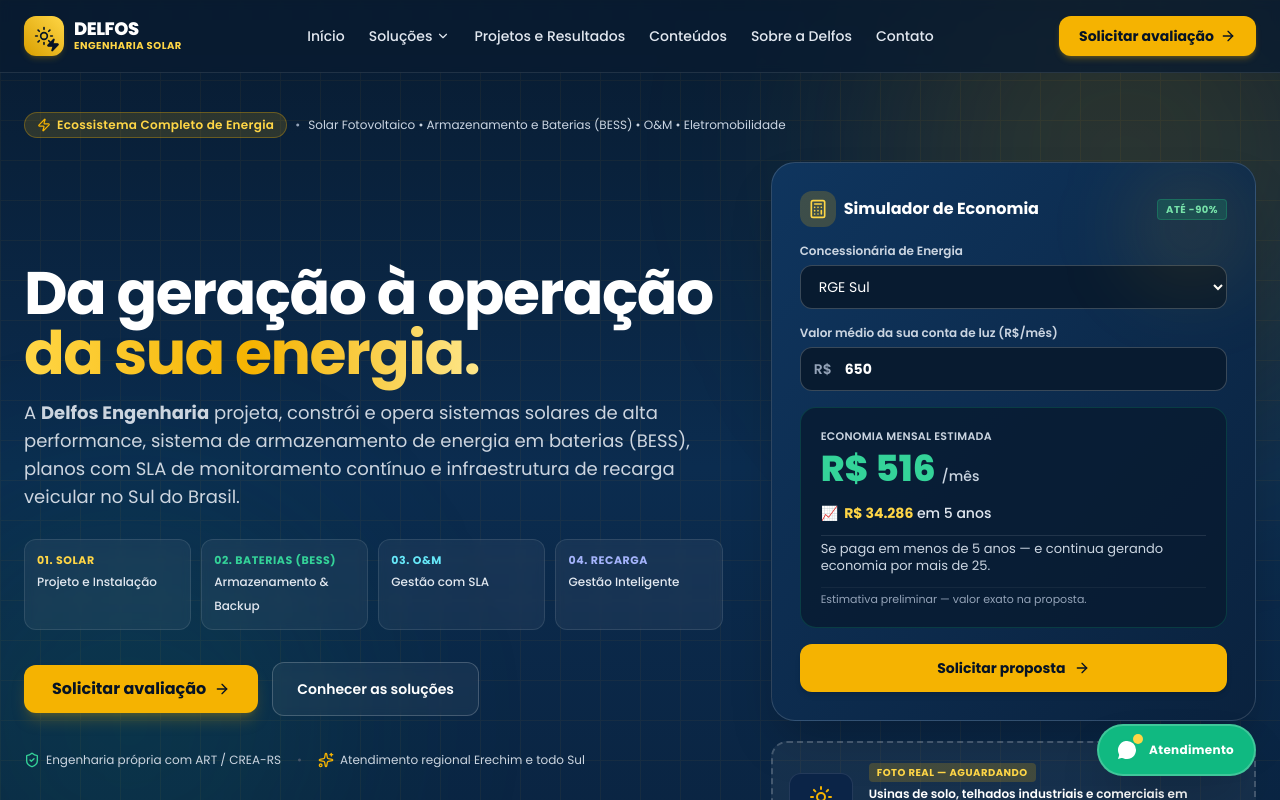
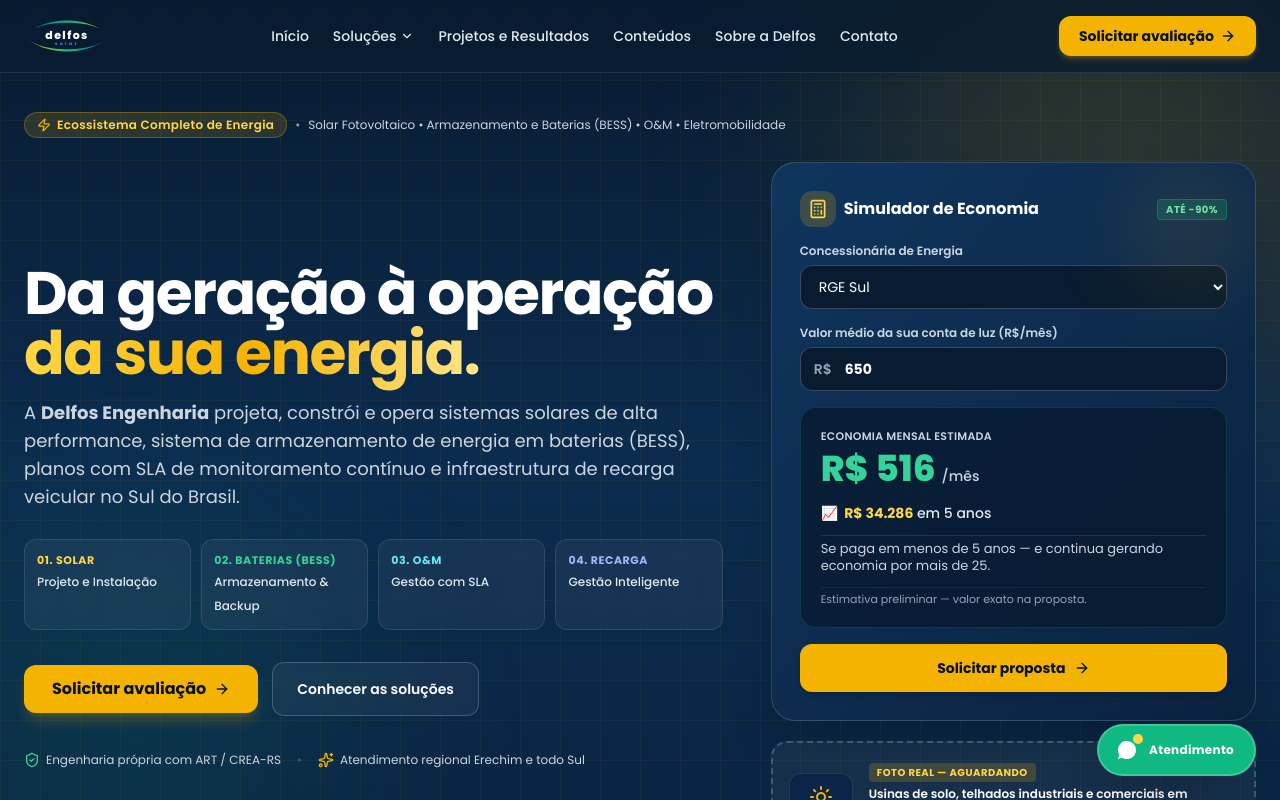
Before and after one commit to joaovictorbfuchs-cell/landing-page-delfos, a React (Vite) app: page / in a window 1280 px wide. Shown: the top 800 px of the page. Built offline with nearby package versions, Linux system fonts and the light colour scheme; what pocketbase would draw is missing.

Commit message:
Adiciona logo oficial da Delfos Solar no cabecalho, rodape, login e favicon sem sobrecarregar o carregamento

```diff
--- a/index.html
+++ b/index.html
@@ -4,6 +4,8 @@
   <head>
     <meta charset="UTF-8" />
     <meta name="viewport" content="width=device-width, initial-scale=1.0" />
+    <link rel="icon" type="image/svg+xml" href="/favicon.svg" />
+    <link rel="alternate icon" type="image/x-icon" href="/favicon.ico" />
     <title>Delfos Engenharia Solar — Da geração à operação da sua energia</title>
     <meta
       name="description"
--- /dev/null
+++ b/src/components/DelfosLogo.tsx
@@ -0,0 +1,200 @@
+import React from 'react'
+
+interface DelfosLogoProps {
+  className?: string
+  /**
+   * Altura em pixels (padrão: 38).
+   * Mantém a proporção exata da logo (~2.4:1 largura/altura).
+   */
+  height?: number
+  /**
+   * 'dark-bg': Para fundos escuros (header, rodapé escuro).
+   * 'light-bg': Para fundos claros (fundo branco, login, admin).
+   * 'white-capsule': Fundo branco arredondado sutil para visual idêntico ao oficial com contraste perfeito.
+   */
+  variant?: 'dark-bg' | 'light-bg' | 'white-capsule'
+  priority?: boolean
+  showSubtitle?: boolean
+}
+
+/**
+ * Componente oficial de logotipo da Delfos Solar.
+ * Renderiza a marca com precisão vetorial (SVG nativo superleve, 0 requisições de rede adicionais, ~1.8KB).
+ * Apresenta o elipse/laço com gradiente azul-verde-amarelo e o lettering "delfos solar".
+ */
+export default function DelfosLogo({
+  className = '',
+  height = 38,
+  variant = 'dark-bg',
+  showSubtitle = false,
+}: DelfosLogoProps) {
+  // Proporção viewBox: 360 x 150 (largura / altura = 2.4)
+  const width = Math.round(height * 2.4)
+
+  // Cores de texto adaptáveis conforme o fundo
+  const isDarkBg = variant === 'dark-bg'
+  const textDelfosColor = isDarkBg ? '#FFFFFF' : '#0B4870'
+  const textSolarColor = isDarkBg ? '#38BDF8' : '#06304E'
+
+  // Se o usuário pedir cápsula branca para contraste impecável em fundos escuros
+  if (variant === 'white-capsule') {
+    return (
+      <div
+        className={`inline-flex items-center justify-center bg-white px-3 py-1 rounded-xl shadow-xs transition-transform group-hover:scale-[1.02] ${className}`}
+        style={{ height: height + 6 }}
+      >
+        <svg
+          viewBox="0 0 360 150"
+          width={width}
+          height={height}
+          fill="none"
+          xmlns="http://www.w3.org/2000/svg"
+          role="img"
+          aria-label="Delfos Solar"
+          className="overflow-visible block shrink-0"
+        >
+          <defs>
+            {/* Gradiente superior: Azul profundo -> Teal/Verde -> Amarelo Solar */}
+            <linearGradient id="delfos-top-loop" x1="0%" y1="50%" x2="100%" y2="50%">
+              <stop offset="0%" stopColor="#1E5B8E" />
+              <stop offset="28%" stopColor="#25867E" />
+              <stop offset="58%" stopColor="#4FA561" />
+              <stop offset="85%" stopColor="#BDCB38" />
+              <stop offset="100%" stopColor="#F9D417" />
+            </linearGradient>
+
+            {/* Gradiente inferior: Amarelo Solar -> Verde -> Teal/Azul profundo */}
+            <linearGradient id="delfos-bottom-loop" x1="0%" y1="50%" x2="100%" y2="50%">
+              <stop offset="0%" stopColor="#F9D417" />
+              <stop offset="18%" stopColor="#B3C43B" />
+              <stop offset="50%" stopColor="#3F9668" />
+              <stop offset="78%" stopColor="#1B6D82" />
+              <stop offset="100%" stopColor="#124E76" />
+            </linearGradient>
+          </defs>
+
+          {/* Arco Superior (laço elíptico afinado nas extremidades) */}
+          <path
+            d="M 12 70 C 40 34, 115 10, 180 10 C 245 10, 320 34, 348 70 C 315 28, 235 20, 180 20 C 125 20, 45 28, 12 70 Z"
+            fill="url(#delfos-top-loop)"
+          />
+
+          {/* Arco Inferior (laço elíptico invertido afinado) */}
+          <path
+            d="M 12 80 C 45 122, 125 130, 180 130 C 235 130, 315 122, 348 80 C 320 116, 245 140, 180 140 C 115 140, 40 116, 12 80 Z"
+            fill="url(#delfos-bottom-loop)"
+          />
+
+          {/* Texto "delfos" */}
+          <text
+            x="180"
+            y="88"
+            textAnchor="middle"
+            fill="#0B4870"
+            fontFamily="'Poppins', -apple-system, BlinkMacSystemFont, 'Segoe UI', Roboto, sans-serif"
+            fontWeight="800"
+            fontSize="46"
+            letterSpacing="6px"
+          >
+            delfos
+          </text>
+
+          {/* Texto "solar" */}
+          <text
+            x="180"
+            y="114"
+            textAnchor="middle"
+            fill="#06304E"
+            fontFamily="'Poppins', -apple-system, BlinkMacSystemFont, 'Segoe UI', Roboto, sans-serif"
+            fontWeight="600"
+            fontSize="18"
+            letterSpacing="11px"
+          >
+            solar
+          </text>
+        </svg>
+      </div>
+    )
+  }
+
+  return (
+    <div className={`inline-flex items-center gap-2 ${className}`}>
+      <svg
+        viewBox="0 0 360 150"
+        width={width}
+        height={height}
+        fill="none"
+        xmlns="http://www.w3.org/2000/svg"
+        role="img"
+        aria-label="Delfos Solar"
+        className="overflow-visible block shrink-0"
+      >
+        <defs>
+          {/* Gradiente superior: Azul profundo -> Verde esmeralda -> Amarelo Solar */}
+          <linearGradient id={`delfos-top-${variant}`} x1="0%" y1="50%" x2="100%" y2="50%">
+            <stop offset="0%" stopColor="#2563EB" />
+            <stop offset="30%" stopColor="#0D9488" />
+            <stop offset="60%" stopColor="#10B981" />
+            <stop offset="85%" stopColor="#84CC16" />
+            <stop offset="100%" stopColor="#FACC15" />
+          </linearGradient>
+
+          {/* Gradiente inferior: Amarelo Solar -> Verde -> Teal/Azul profundo */}
+          <linearGradient id={`delfos-bottom-${variant}`} x1="0%" y1="50%" x2="100%" y2="50%">
+            <stop offset="0%" stopColor="#FACC15" />
+            <stop offset="20%" stopColor="#84CC16" />
+            <stop offset="50%" stopColor="#10B981" />
+            <stop offset="75%" stopColor="#0D9488" />
+            <stop offset="100%" stopColor="#2563EB" />
+          </linearGradient>
+        </defs>
+
+        {/* Arco Superior (laço elíptico) */}
+        <path
+          d="M 12 70 C 40 34, 115 10, 180 10 C 245 10, 320 34, 348 70 C 315 28, 235 20, 180 20 C 125 20, 45 28, 12 70 Z"
+          fill={`url(#delfos-top-${variant})`}
+        />
+
+        {/* Arco Inferior (laço elíptico) */}
+        <path
+          d="M 12 80 C 45 122, 125 130, 180 130 C 235 130, 315 122, 348 80 C 320 116, 245 140, 180 140 C 115 140, 40 116, 12 80 Z"
+          fill={`url(#delfos-bottom-${variant})`}
+        />
+
+        {/* Texto "delfos" */}
+        <text
+          x="180"
+          y="88"
+          textAnchor="middle"
+          fill={textDelfosColor}
+          fontFamily="'Poppins', -apple-system, BlinkMacSystemFont, 'Segoe UI', Roboto, sans-serif"
+          fontWeight="800"
+          fontSize="46"
+          letterSpacing="6px"
+        >
+          delfos
+        </text>
+
+        {/* Texto "solar" */}
+        <text
+          x="180"
+          y="114"
+          textAnchor="middle"
+          fill={textSolarColor}
+          fontFamily="'Poppins', -apple-system, BlinkMacSystemFont, 'Segoe UI', Roboto, sans-serif"
+          fontWeight="600"
+          fontSize="18"
+          letterSpacing="11px"
+        >
+          solar
+        </text>
+      </svg>
+
+      {showSubtitle && (
+        <span className="hidden sm:inline-block text-[10px] font-bold tracking-widest uppercase text-solar-400 pl-1 border-l border-white/20">
+          Engenharia
+        </span>
+      )}
+    </div>
+  )
+}
--- a/src/components/Footer.tsx
+++ b/src/components/Footer.tsx
@@ -1,6 +1,4 @@
 import {
-  Sun,
-  Zap,
   MapPin,
   Phone,
   Mail,
@@ -10,6 +8,7 @@
   AlertCircle,
   ShieldCheck,
 } from 'lucide-react'
+import DelfosLogo from '@/components/DelfosLogo'
 
 export default function Footer() {
   const scrollToTop = () => {
@@ -29,18 +28,7 @@
           {/* Brand & Sobre Delfos Solar */}
           <div className="lg:col-span-5 space-y-4" id="sobre-delfos">
             <div className="flex items-center gap-2.5">
-              <div className="relative w-10 h-10 rounded-xl bg-gradient-to-tr from-solar-500 to-solar-300 flex items-center justify-center shadow-md">
-                <Sun className="w-5 h-5 text-midnight-900" />
-                <Zap className="w-3.5 h-3.5 text-midnight-950 absolute bottom-1 right-1 fill-midnight-950" />
-              </div>
-              <div className="flex flex-col">
-                <span className="font-extrabold text-xl text-white tracking-tight leading-none">
-                  DELFOS
-                </span>
-                <span className="text-[11px] font-bold text-solar-400 tracking-wider uppercase">
-                  Engenharia Solar
-                </span>
-              </div>
+              <DelfosLogo height={38} variant="dark-bg" showSubtitle />
             </div>
 
             <p className="text-sm text-slate-300 leading-relaxed max-w-md">
--- a/src/components/Header.tsx
+++ b/src/components/Header.tsx
@@ -2,7 +2,6 @@
 import { Link, useLocation } from 'react-router-dom'
 import {
   Sun,
-  Zap,
   Menu,
   X,
   PhoneCall,
@@ -13,6 +12,7 @@
   Car,
 } from 'lucide-react'
 import { Button } from '@/components/ui/button'
+import DelfosLogo from '@/components/DelfosLogo'
 
 interface HeaderProps {
   onSolicitarAvaliacao: () => void
@@ -109,7 +109,7 @@
         }`}
       >
         <div className="max-w-7xl mx-auto px-6 flex items-center justify-between">
-          {/* Logo Delfos mantido e valorizado */}
+          {/* Logo Delfos Solar oficial: compacto, leve e perfeitamente integrado */}
           <Link
             to="/"
             onClick={() => {
@@ -117,20 +117,14 @@
                 window.scrollTo({ top: 0, behavior: 'smooth' })
               }
             }}
-            className="flex items-center gap-2.5 group cursor-pointer focus:outline-none"
+            aria-label="Delfos Solar - Início"
+            className="flex items-center gap-2 group cursor-pointer focus:outline-none py-0.5"
           >
-            <div className="relative w-10 h-10 rounded-xl bg-gradient-to-tr from-solar-500 to-solar-300 flex items-center justify-center shadow-md shadow-solar-500/20 group-hover:scale-105 transition-transform">
-              <Sun className="w-5 h-5 text-midnight-950 animate-spin-slow" />
-              <Zap className="w-3.5 h-3.5 text-midnight-950 absolute bottom-1 right-1 fill-midnight-950" />
-            </div>
-            <div className="flex flex-col">
-              <span className="font-extrabold text-lg tracking-tight leading-none text-white">
-                DELFOS
-              </span>
-              <span className="text-[10px] font-bold tracking-wider uppercase text-solar-300">
-                Engenharia Solar
-              </span>
-            </div>
+            <DelfosLogo
+              height={36}
+              variant="dark-bg"
+              className="group-hover:opacity-90 transition-opacity"
+            />
           </Link>
 
           {/* Desktop Navigation */}
@@ -314,18 +308,8 @@
           <div className="fixed top-0 right-0 bottom-0 w-[82%] max-w-sm bg-[#081B30] text-white shadow-2xl p-6 flex flex-col justify-between z-10 animate-fade-in-up border-l border-white/10">
             <div>
               <div className="flex items-center justify-between pb-6 border-b border-white/10">
-                <div className="flex items-center gap-2.5">
-                  <div className="w-9 h-9 rounded-xl bg-solar-400 flex items-center justify-center text-midnight-950">
-                    <Sun className="w-5 h-5" />
-                  </div>
-                  <div>
-                    <span className="font-extrabold text-base text-white block leading-tight">
-                      DELFOS
-                    </span>
-                    <span className="text-[10px] text-solar-300 uppercase font-bold">
-                      Engenharia Solar
-                    </span>
-                  </div>
+                <div className="flex items-center gap-2">
+                  <DelfosLogo height={32} variant="dark-bg" />
                 </div>
 
                 <Button
--- a/src/lib/pocketbase/schema.json
+++ b/src/lib/pocketbase/schema.json
@@ -1,5 +1,5 @@
 {
-  "generatedAt": "2026-10-17T20:27:04.788Z",
+  "generatedAt": "2026-10-17T21:20:52.642Z",
   "collections": [
     {
       "name": "users",
--- a/src/pages/Admin.tsx
+++ b/src/pages/Admin.tsx
@@ -28,6 +28,7 @@
 } from 'lucide-react'
 import { Button } from '@/components/ui/button'
 import { Input } from '@/components/ui/input'
+import DelfosLogo from '@/components/DelfosLogo'
 import { useToast } from '@/hooks/use-toast'
 import { isAuthenticated, logout, getCurrentUser } from '@/services/auth'
 import { listLeads, deleteLead } from '@/services/leads'
@@ -230,17 +231,14 @@
       <header className="bg-midnight-950 text-white border-b border-white/10 sticky top-0 z-30">
         <div className="max-w-7xl mx-auto px-6 h-16 flex items-center justify-between">
           <div className="flex items-center gap-3">
-            <div className="w-9 h-9 rounded-xl bg-solar-400 flex items-center justify-center text-midnight-950 shadow">
-              <Sun className="w-5 h-5" />
-            </div>
-            <div>
-              <div className="flex items-center gap-2">
-                <span className="font-extrabold text-base leading-tight">DELFOS</span>
-                <span className="text-[10px] font-bold px-2 py-0.5 rounded bg-solar-400/20 text-solar-300 uppercase">
-                  Painel de Leads • Fase 1
-                </span>
-              </div>
-              <span className="text-xs text-slate-400 block leading-none">
+            <Link to="/" className="flex items-center gap-2.5">
+              <DelfosLogo height={32} variant="dark-bg" />
+            </Link>
+            <div className="border-l border-white/20 pl-3 hidden sm:block">
+              <span className="text-[10px] font-bold px-2 py-0.5 rounded bg-solar-400/20 text-solar-300 uppercase block w-fit">
+                Painel de Leads
+              </span>
+              <span className="text-xs text-slate-400 block leading-tight mt-0.5">
                 Erechim/RS • {currentUser?.email || 'Administrador'}
               </span>
             </div>
--- a/src/pages/Login.tsx
+++ b/src/pages/Login.tsx
@@ -1,7 +1,8 @@
 import { useState, useEffect } from 'react'
 import { useNavigate, Link } from 'react-router-dom'
-import { Sun, Zap, Lock, Mail, ArrowRight, AlertCircle, ArrowLeft } from 'lucide-react'
+import { Lock, Mail, ArrowRight, AlertCircle, ArrowLeft } from 'lucide-react'
 import { Button } from '@/components/ui/button'
+import DelfosLogo from '@/components/DelfosLogo'
 import { Input } from '@/components/ui/input'
 import { loginWithPassword, isAuthenticated } from '@/services/auth'
 import { useToast } from '@/hooks/use-toast'
@@ -66,13 +67,12 @@
         <div className="bg-white/95 backdrop-blur-md rounded-3xl p-8 sm:p-10 shadow-2xl border border-white/20 text-slate-800">
           {/* Logo Brand */}
           <div className="flex flex-col items-center text-center mb-8">
-            <div className="w-14 h-14 rounded-2xl bg-gradient-to-tr from-solar-500 to-solar-300 flex items-center justify-center shadow-lg shadow-solar-500/25 mb-4">
-              <Sun className="w-7 h-7 text-midnight-950" />
-              <Zap className="w-4 h-4 text-midnight-950 absolute" />
+            <div className="mb-4">
+              <DelfosLogo height={44} variant="light-bg" />
             </div>
             <h1 className="text-2xl font-bold text-slate-900">Acesso Restrito</h1>
             <p className="text-xs text-slate-500 mt-1">
-              Painel de Gestão de Leads • Delfos Engenharia
+              Painel de Gestão de Leads • Delfos Engenharia Solar
             </p>
           </div>
 
```
Also changed, not shown: .skip.config.json, public/favicon.svg (added), src/assets/delfos-solar-c6f93.png (added).
